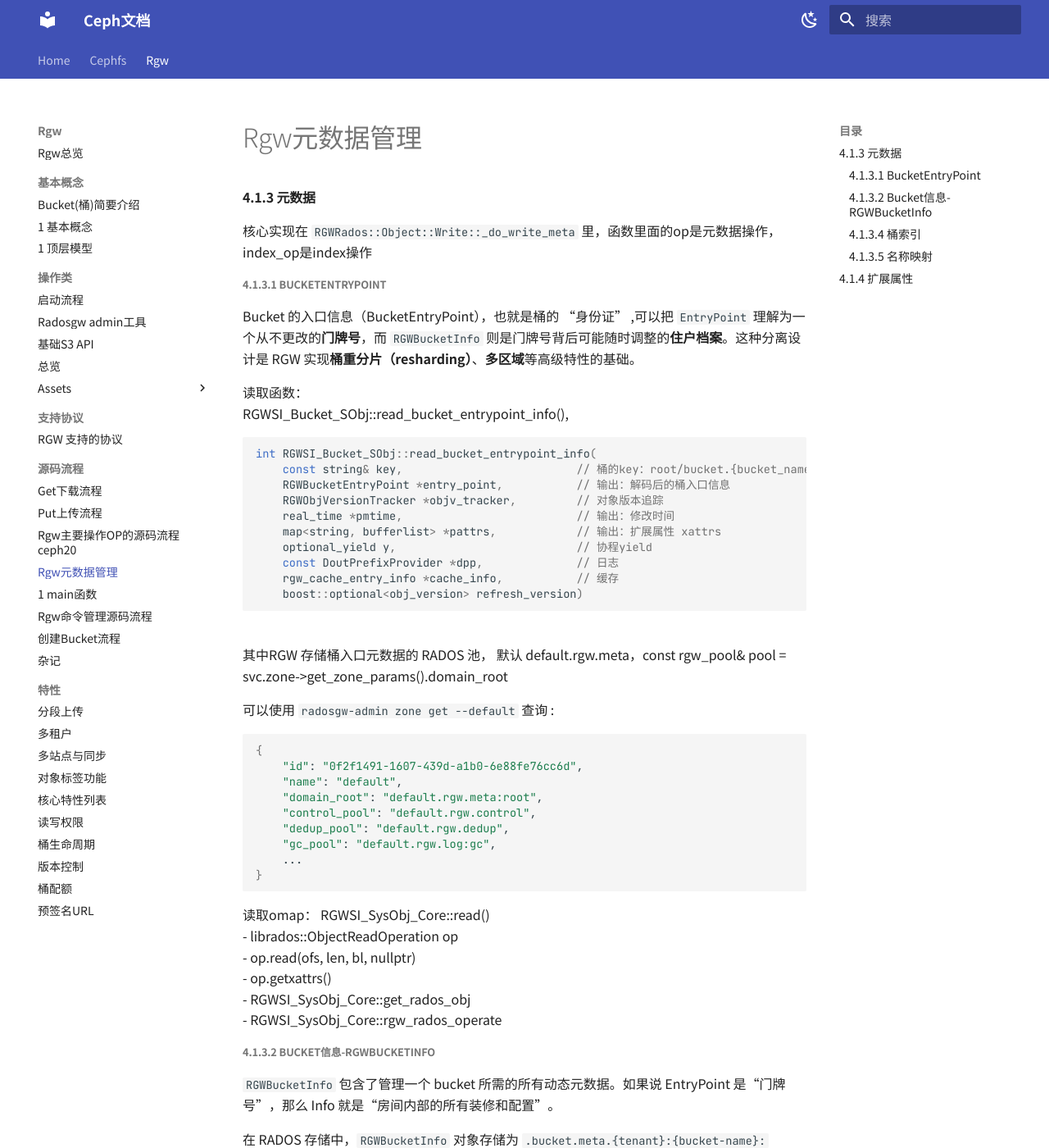
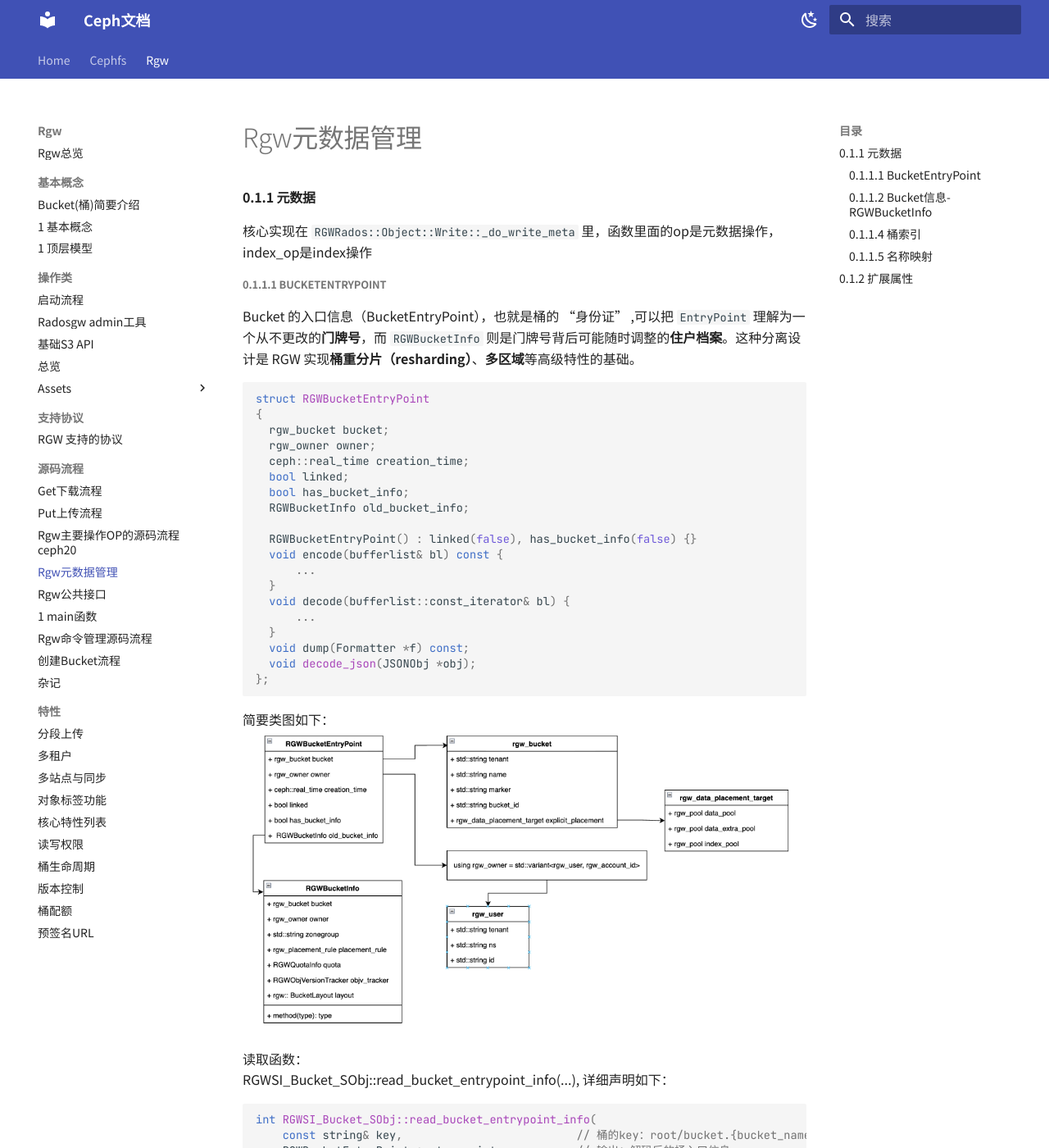
Before and after one commit to iamlnp/cephfs.doc, an MkDocs documentation site: the page built from docs/rgw/源码流程/Rgw元数据管理.md, in a window 1280 px wide and 1400 px high. Shown: the whole window at 82% size. Built offline with MkDocs 1.6.1 and Material for MkDocs 9.7.7, drawn with Linux system fonts in a browser that asks for light colours; some of the changed text lies outside the part shown.

Commit message:
更新创建桶流程梳理

````diff
--- a/docs/rgw/源码流程/Rgw元数据管理.md
+++ b/docs/rgw/源码流程/Rgw元数据管理.md
@@ -1,10 +1,36 @@
-### 4.1.3 元数据
+### 0.1.1 元数据
 核心实现在 `RGWRados::Object::Write::_do_write_meta` 里，函数里面的op是元数据操作，index_op是index操作
-#### 4.1.3.1 BucketEntryPoint
+#### 0.1.1.1 BucketEntryPoint
 Bucket 的入口信息（BucketEntryPoint），也就是桶的 “身份证”  ,可以把 `EntryPoint` 理解为一个从不更改的**门牌号**，而 `RGWBucketInfo` 则是门牌号背后可能随时调整的**住户档案**。这种分离设计是 RGW 实现**桶重分片（resharding）**、**多区域**等高级特性的基础。
 
+```c++
+struct RGWBucketEntryPoint
+{
+  rgw_bucket bucket;
+  rgw_owner owner;
+  ceph::real_time creation_time;
+  bool linked;
+  bool has_bucket_info;
+  RGWBucketInfo old_bucket_info;
+
+  RGWBucketEntryPoint() : linked(false), has_bucket_info(false) {}
+  void encode(bufferlist& bl) const {
+      ...
+  }
+  void decode(bufferlist::const_iterator& bl) {
+      ...
+  }
+  void dump(Formatter *f) const;
+  void decode_json(JSONObj *obj);
+};
+```
+
+简要类图如下：
+![693](assets/Rgw元数据管理/file-20260421160514313.png)
+
+
 读取函数：
-RGWSI_Bucket_SObj::read_bucket_entrypoint_info(),
+RGWSI_Bucket_SObj::read_bucket_entrypoint_info(...),   详细声明如下：
 ```c++
 int RGWSI_Bucket_SObj::read_bucket_entrypoint_info(
     const string& key,                          // 桶的key：root/bucket.{bucket_name}
@@ -16,6 +42,19 @@ int RGWSI_Bucket_SObj::read_bucket_entrypoint_info(
     const DoutPrefixProvider *dpp,              // 日志
     rgw_cache_entry_info *cache_info,           // 缓存
     boost::optional<obj_version> refresh_version)
+{
+    //1. 读取bucket entrypoint
+    int r = read_bucket_entrypoint_info(*b, &(*ep), y, dpp, RGWBucketCtl::Bucket::GetParams().set_objv_tracker(ep_objv_tracker));
+
+    //2. 读取bucket instance info
+    int ret = svc.bucket->read_bucket_instance_info(RGWSI_Bucket::get_bi_meta_key(*b),
+                                                  info,
+                                                  params.mtime,
+                                                  params.attrs,
+                                                  y, dpp,
+                                                  params.cache_info,
+                                                  params.refresh_version);
+}
 ```
 其中RGW 存储桶入口元数据的 RADOS 池， 默认 default.rgw.meta，const rgw_pool& pool = svc.zone->get_zone_params().domain_root
 
@@ -39,7 +78,7 @@ int RGWSI_Bucket_SObj::read_bucket_entrypoint_info(
 - RGWSI_SysObj_Core::get_rados_obj
 - RGWSI_SysObj_Core::rgw_rados_operate
 
-#### 4.1.3.2 Bucket信息-RGWBucketInfo
+#### 0.1.1.2 Bucket信息-RGWBucketInfo
  `RGWBucketInfo` 包含了管理一个 bucket 所需的所有动态元数据。如果说 EntryPoint 是“门牌号”，那么 Info 就是“房间内部的所有装修和配置”。
 
 在 RADOS 存储中，`RGWBucketInfo` 对象存储为 `.bucket.meta.{tenant}:{bucket-name}:{bucket-id}`，通常位于与 EntryPoint 相同的 `{zone}.rgw.meta` 池中。
@@ -53,10 +92,10 @@ int RGWSI_Bucket_SObj::read_bucket_entrypoint_info(
 | 存储策略   | `placement_rule`, `data_pool`, `index_pool` | 决定数据存储在哪个存储池、使用何种存储类别（如SSD/HDD）以及索引分片数量等[](https://blog.csdn.net/weixin_39648824/article/details/114750529)[](https://www.e-com-net.com/article/1643860215952629760.htm)。 |
 | 配额与配置  | `quota`, `flags`, `versioning`              | 配置桶的容量配额、是否启用版本控制等高级功能。                                                                                                                                                   |
 | 运行时状态  | `objv_tracker`                              | 一个版本追踪器，用于确保分布式环境下的并发操作安全。                                                                                                                                                |
-#### 4.1.3.3 核心元数据
+#### 0.1.1.3 核心元数据
 
 
-#### 4.1.3.4 桶索引
+#### 0.1.1.4 桶索引
 `rgw_bucket_dir_header` 、 `rgw_bucket_dir` 、 `rgw_bucket_dir_entry` 是桶索引相关内容
 可以将它们理解为一个“账本”系统：
 
@@ -91,10 +130,10 @@ flowchart TD
     - 将这些 `rgw_bucket_dir_entry` 中记录的对象元数据返回给客户端。
 
 
-#### 4.1.3.5 名称映射
+#### 0.1.1.5 名称映射
 
 
-### 4.1.4 扩展属性
+### 0.1.2 扩展属性
 
 两类属性：系统 vs 用户
 - **系统属性（System attrs）**：RGW 内部使用
````
Also changed, not shown: docs/rgw/源码流程/Rgw主要操作OP的源码流程-ceph20.md (+1 -1 lines), docs/rgw/源码流程/Rgw公共接口.md (added, +98 -0 lines), docs/rgw/源码流程/创建Bucket流程.md (+61 -28 lines), docs/rgw/特性/多站点与同步.md (+1 -1 lines), docs/rgw/源码流程/assets/Rgw元数据管理/file-20260421160514313.png (added), 1 other file.
